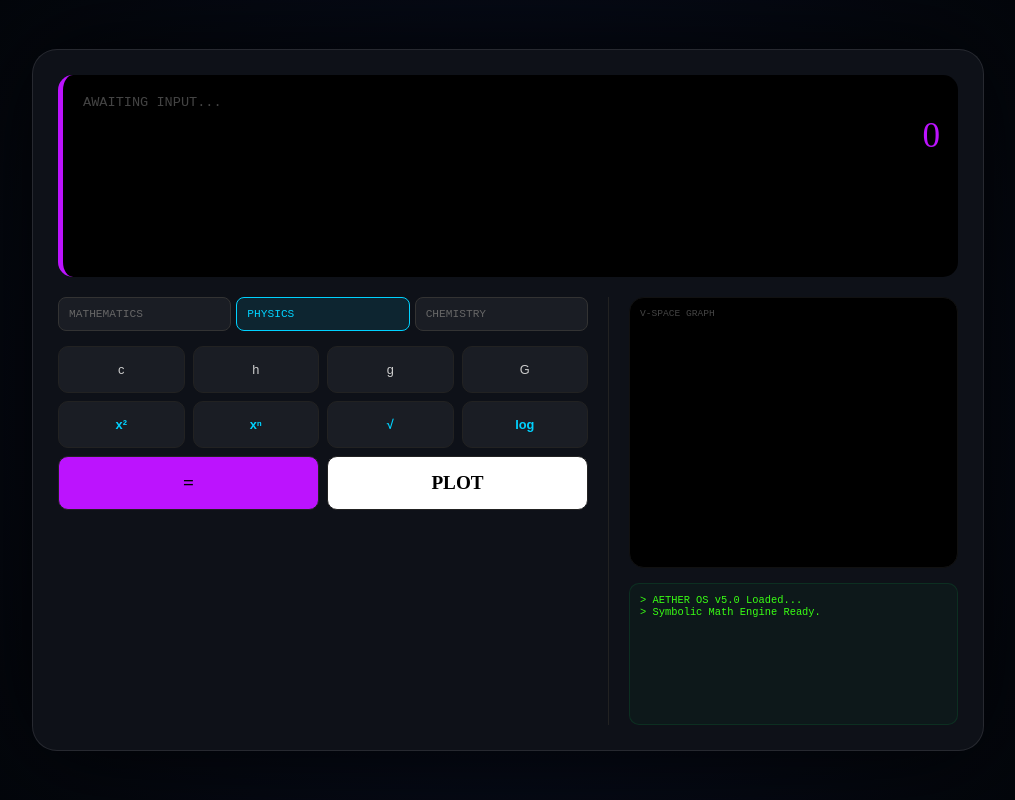
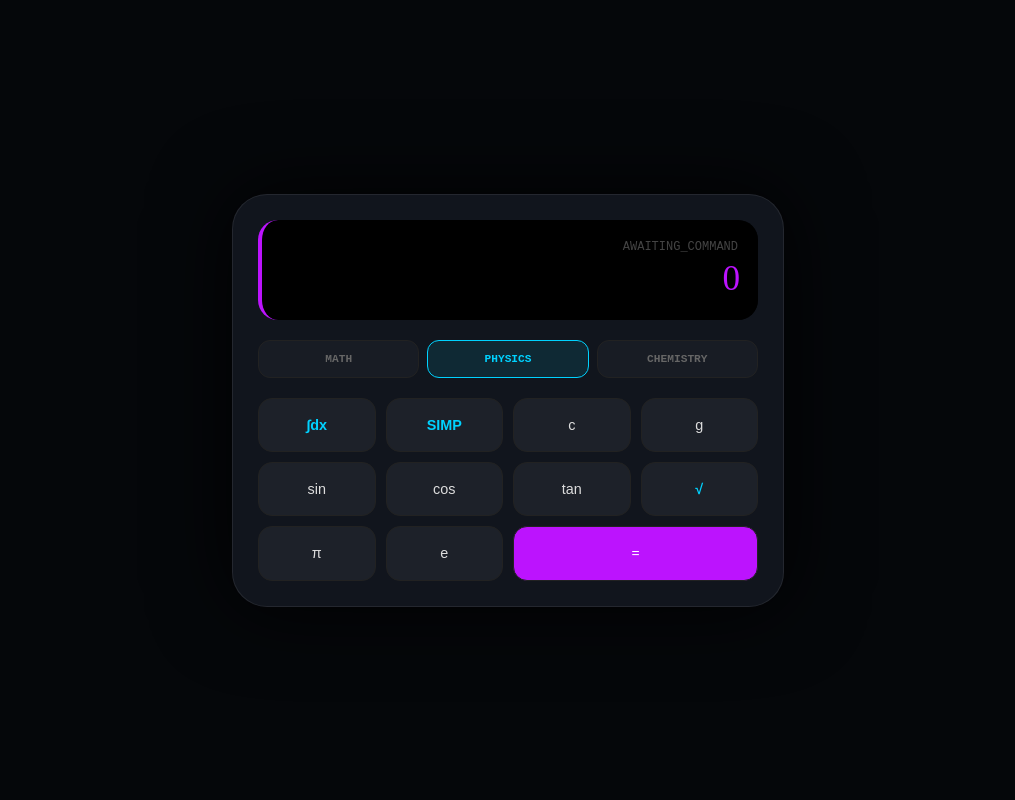
Before and after one commit to yashdeshwal9068-creator/Ultimate-Destroyer-Calculator-PRO, a plain HTML site: page index.html in a window 1280 px wide. Both pictures are taken after a click on the element "PHYSICS". Shown: the whole page, without its empty margins (132-1147 px from the left). Drawn offline with Linux system fonts and the light colour scheme.

Commit message:
Update HTML structure and styling for AETHER-OMNI

```diff
--- a/index.html
+++ b/index.html
@@ -2,90 +2,88 @@
 <html lang="en">
 <head>
     <meta charset="UTF-8">
-    <meta name="viewport" content="width=device-width, initial-scale=1.0">
-    <title>AETHER-ULTIMA | Quantum Symbolic Engine</title>
+    <meta name="viewport" content="width=device-width, initial-scale=1.0, maximum-scale=1.0, user-scalable=no">
+    <title>AETHER-OMNI v6 | Ultimate Suite</title>
+    <!-- Math.js for Symbolic Logic -->
     <script src="https://cdnjs.cloudflare.com"></script>
     <link href="https://fonts.googleapis.com" rel="stylesheet">
     <style>
         :root {
-            --m-color: #00d2ff; --p-color: #bc13fe; --c-color: #39ff14;
-            --bg: #020406; --panel: rgba(15, 18, 25, 0.98);
+            --m-blue: #00d2ff; --p-purple: #bc13fe; --c-green: #39ff14;
+            --bg: #05070a; --glass: rgba(18, 22, 30, 0.98);
         }
 
         body {
-            background: var(--bg); color: #fff; font-family: 'JetBrains Mono', monospace;
+            background-color: var(--bg); color: #fff; font-family: 'JetBrains Mono', monospace;
             margin: 0; display: flex; justify-content: center; align-items: center; height: 100vh;
-            background-image: radial-gradient(circle at 50% 50%, #0a1128 0%, #020406 100%);
+            overflow: hidden; touch-action: manipulation;
         }
 
-        .calc-container {
-            width: 900px; height: 650px; background: var(--panel);
-            border-radius: 25px; border: 1px solid rgba(255,255,255,0.1);
-            display: grid; grid-template-columns: 1fr 350px; gap: 20px; padding: 25px;
-            box-shadow: 0 0 100px rgba(0,0,0,0.9);
+        .calc-box {
+            width: 95%; max-width: 500px; background: var(--glass); padding: 25px;
+            border-radius: 35px; border: 1px solid rgba(255,255,255,0.08);
+            box-shadow: 0 0 80px rgba(0,0,0,0.9); backdrop-filter: blur(30px);
         }
 
-        /* Display System */
-        .display-system {
-            grid-column: span 2; background: #000; border-radius: 15px; padding: 20px;
-            border-left: 5px solid var(--m-color); position: relative;
+        /* Screen with No-Keyboard Input */
+        .screen {
+            background: #000; border-radius: 20px; padding: 20px; margin-bottom: 20px;
+            border-left: 4px solid var(--m-blue); box-shadow: inset 0 0 20px rgba(0,0,0,1);
         }
-        #history { font-size: 0.85rem; color: #444; margin-bottom: 5px; }
-        #main-input { font-family: 'Orbitron'; font-size: 2.2rem; color: var(--m-color); outline: none; border: none; background: transparent; width: 100%; text-align: right; }
+        #hist { font-size: 0.75rem; color: #444; min-height: 18px; text-align: right; }
 
-        /* Left Side: Controls */
-        .control-side { display: flex; flex-direction: column; gap: 15px; }
+        /* inputmode="none" is the secret to blocking the mobile keyboard */
+        #display {
+            width: 100%; border: none; background: transparent; color: var(--m-blue);
+            font-family: 'Orbitron'; font-size: 2.2rem; text-align: right; outline: none;
+            caret-color: var(--m-blue);
+        }
 
-        .mode-tabs { display: flex; gap: 5px; }
-        .tab { flex: 1; padding: 10px; background: rgba(255,255,255,0.05); border: 1px solid #333; color: #666; cursor: pointer; border-radius: 8px; font-size: 0.7rem; transition: 0.3s; }
-        .tab.active { background: rgba(0,210,255,0.1); color: var(--m-color); border-color: var(--m-color); }
+        /* Mode Switcher */
+        .mode-bar { display: flex; gap: 8px; margin-bottom: 20px; }
+        .m-tab {
+            flex: 1; padding: 12px; background: rgba(255,255,255,0.03); border: 1px solid #222;
+            border-radius: 12px; cursor: pointer; font-size: 0.7rem; font-weight: bold;
+            transition: 0.3s; text-align: center; color: #666;
+        }
+        .m-tab.active { background: rgba(0,210,255,0.1); color: var(--m-blue); border-color: var(--m-blue); }
 
-        .btn-grid { display: grid; grid-template-columns: repeat(4, 1fr); gap: 8px; }
-        button { background: rgba(255,255,255,0.05); border: 1px solid #222; color: #ccc; padding: 15px 5px; border-radius: 10px; cursor: pointer; font-size: 0.8rem; transition: 0.2s; }
-        button:hover { background: rgba(255,255,255,0.1); color: #fff; transform: scale(1.02); border-color: #555; }
+        /* Grids */
+        .grid { display: grid; grid-template-columns: repeat(4, 1fr); gap: 10px; }
+        .hidden { display: none; }
 
-        .op { color: var(--m-color); font-weight: bold; }
-        .solve-btn { grid-column: span 2; background: var(--m-color); color: #000; font-weight: bold; font-family: 'Orbitron'; font-size: 1.2rem; }
-        .solve-btn:hover { background: #fff; box-shadow: 0 0 20px var(--m-color); }
+        button {
+            background: rgba(255,255,255,0.05); border: 1px solid #222;
+            color: #ddd; padding: 18px 5px; border-radius: 14px; cursor: pointer;
+            font-size: 0.9rem; transition: 0.15s; user-select: none;
+        }
+        button:active { transform: scale(0.92); background: rgba(255,255,255,0.2); }
 
-        /* Right Side: Visuals */
-        .visual-side { display: flex; flex-direction: column; gap: 15px; border-left: 1px solid #222; padding-left: 20px; }
-        .graph-area { flex-grow: 1; background: #000; border-radius: 15px; border: 1px solid #111; overflow: hidden; position: relative; }
-        canvas { width: 100%; height: 100%; }
-
-        .neural-log { height: 120px; background: rgba(0,255,100,0.03); border: 1px solid rgba(0,255,100,0.1); padding: 10px; font-size: 0.65rem; color: var(--c-color); overflow-y: auto; border-radius: 10px; }
-
-        .hidden { display: none; }
+        .op { color: var(--m-blue); font-weight: bold; }
+        .del { color: #ff4444; font-weight: bold; }
+        .exe { grid-column: span 2; background: linear-gradient(90deg, var(--m-blue), var(--p-purple)); color: #fff; font-weight: bold; font-family: 'Orbitron'; }
     </style>
 </head>
 <body>
 
-<div class="calc-container">
-    <!-- DISPLAY -->
-    <div class="display-system">
-        <div id="history">AWAITING INPUT...</div>
-        <input type="text" id="main-input" value="0" spellcheck="false">
+<div class="calc-box">
+    <div class="screen">
+        <div id="hist">AWAITING_COMMAND</div>
+        <!-- inputmode="none" stops the phone keyboard -->
+        <input type="text" id="display" value="0" inputmode="none" readonly>
     </div>
 
-    <!-- LEFT: CALCULATION CORE -->
-    <div class="control-side">
-        <div class="mode-tabs">
-            <div class="tab active" id="m-tab" onclick="setMode('math')">MATHEMATICS</div>
-            <div class="tab" id="p-tab" onclick="setMode('phys')">PHYSICS</div>
-            <div class="tab" id="c-tab" onclick="setMode('chem')">CHEMISTRY</div>
+    <div class="mode-bar">
+        <div id="t-math" class="m-tab active" onclick="setM('math')">MATH</div>
+        <div id="t-phys" class="m-tab" onclick="setM('phys')">PHYSICS</div>
+        <div id="t-chem" class="m-tab" onclick="setM('chem')">CHEMISTRY</div>
     </div>
 
-        <!-- MATH GRID (WITH CALCULUS) -->
-        <div id="math-grid" class="mode-content">
-            <div class="btn-grid">
+    <!-- MAIN GRID (MATH + CALCULUS) -->
+    <div id="g-math" class="grid">
+        <button class="del" onclick="reset()">AC</button>
+        <button class="del" onclick="back()">⌫</button>
         <button class="op" onclick="ins('derivative(\'', '\', \'x\')')">d/dx</button>
-                <button class="op" onclick="ins('simplify(\'', '\')')">SIMP</button>
-                <button class="op" onclick="ins('det([', '])')">|M|</button>
-                <button style="color:#ff4444" onclick="clr()">AC</button>
-
-                <button onclick="ins('sin(')">sin</button>
-                <button onclick="ins('cos(')">cos</button>
-                <button onclick="ins('tan(')">tan</button>
         <button class="op" onclick="ins('/')">/</button>
 
         <button onclick="ins('7')">7</button><button onclick="ins('8')">8</button><button onclick="ins('9')">9</button>
@@ -98,129 +96,99 @@
         <button class="op" onclick="ins('+')">+</button>
 
         <button onclick="ins('0')">0</button><button onclick="ins('.')">.</button>
-                <button class="solve-btn" onclick="execute()">=</button>
-            </div>
+        <button class="exe" onclick="solve()">=</button>
     </div>
 
-        <!-- PHYSICS GRID -->
-        <div id="phys-grid" class="mode-content hidden">
-            <div class="btn-grid">
+    <!-- PHYSICS GRID (INTEGRATION + CONSTANTS) -->
+    <div id="g-phys" class="grid hidden">
+        <!-- integration syntax: integrate('func', 'var', start, end) -->
+        <button class="op" onclick="ins('integrate(\'', '\', x, 0, 1)')">∫dx</button>
+        <button class="op" onclick="ins('simplify(\'', '\')')">SIMP</button>
         <button onclick="ins('299792458')">c</button>
-                <button onclick="ins('6.626e-34')">h</button>
         <button onclick="ins('9.81')">g</button>
-                <button onclick="ins('6.67e-11')">G</button>
-                <button class="op" onclick="ins('^2')">x²</button>
-                <button class="op" onclick="ins('^')">xⁿ</button>
+
+        <button onclick="ins('sin(')">sin</button><button onclick="ins('cos(')">cos</button><button onclick="ins('tan(')">tan</button>
         <button class="op" onclick="ins('sqrt(')">√</button>
-                <button class="op" onclick="ins('log(')">log</button>
-                <button class="solve-btn" onclick="execute()" style="background:var(--p-color)">=</button>
-                <button class="solve-btn" onclick="draw()" style="background:#fff">PLOT</button>
-            </div>
+
+        <button onclick="ins('pi')">π</button><button onclick="ins('e')">e</button>
+        <button class="exe" onclick="solve()" style="background:var(--p-purple)">=</button>
     </div>
 
     <!-- CHEMISTRY GRID -->
-        <div id="chem-grid" class="mode-content hidden">
-            <div class="btn-grid">
+    <div id="g-chem" class="grid hidden">
         <button onclick="ins('6.022e23')">N<sub>A</sub></button>
         <button onclick="ins('8.314')">R</button>
-                <button onclick="ins('1.008')">H</button>
-                <button onclick="ins('12.01')">C</button>
-                <button onclick="ins('14.01')">N</button>
-                <button onclick="ins('16.00')">O</button>
-                <button onclick="ins('22.99')">Na</button>
-                <button onclick="ins('35.45')">Cl</button>
-                <button class="solve-btn" onclick="execute()" style="background:var(--c-color)">=</button>
         <button onclick="ins('(')">(</button><button onclick="ins(')')">)</button>
-            </div>
-        </div>
-    </div>
 
-    <!-- RIGHT: VISUALIZER -->
-    <div class="visual-side">
-        <div class="graph-area">
-            <canvas id="canvas"></canvas>
-            <div style="position:absolute; top:10px; left:10px; font-size:0.6rem; color:#444;">V-SPACE GRAPH</div>
-        </div>
-        <div class="neural-log" id="log">
-            > AETHER OS v5.0 Loaded...<br>> Symbolic Math Engine Ready.
-        </div>
+        <button onclick="ins('1.008')">H</button><button onclick="ins('12.01')">C</button>
+        <button onclick="ins('14.01')">N</button><button onclick="ins('16.00')">O</button>
+
+        <button onclick="ins('22.99')">Na</button><button onclick="ins('35.45')">Cl</button>
+        <button class="exe" onclick="solve()" style="background:var(--c-green); color:#000;">=</button>
     </div>
 </div>
 
 <script>
-    const input = document.getElementById('main-input');
-    const hist = document.getElementById('history');
-    const log = document.getElementById('log');
-    const canvas = document.getElementById('canvas');
-    const ctx = canvas.getContext('2d');
+    const display = document.getElementById('display');
+    const history = document.getElementById('hist');
 
-    // Advanced Insert: Handles complex functions like derivative('', 'x')
-    function ins(pre, post = "") {
-        const start = input.selectionStart;
-        const end = input.selectionEnd;
-        const text = input.value;
-        input.value = text.slice(0, start) + pre + post + text.slice(end);
-        input.focus();
-        // Move cursor between the quotes/brackets
-        input.setSelectionRange(start + pre.length, start + pre.length);
-    }
-
-    function clr() { input.value = "0"; hist.innerText = ""; }
-
-    function setMode(mode) {
-        document.querySelectorAll('.mode-content').forEach(el => el.classList.add('hidden'));
-        document.querySelectorAll('.tab').forEach(el => el.classList.remove('active'));
-        document.getElementById(mode + '-grid').classList.remove('hidden');
-        document.getElementById(mode[0] + '-tab').classList.add('active');
-
-        const color = mode === 'math' ? 'var(--m-color)' : mode === 'phys' ? 'var(--p-color)' : 'var(--c-color)';
-        document.querySelector('.display-system').style.borderColor = color;
-        input.style.color = color;
-    }
-
-    function execute() {
-        try {
-            let val = input.value;
-            // Process Symbolic Math
-            let result = math.evaluate(val);
-
-            // Format if it's a symbolic derivative object
-            if(result && result.isNode) result = result.toString();
-
-            hist.innerText = val + " =";
-            input.value = result;
-            log.innerHTML += `<br>> Result: ${result}`;
-        } catch (e) {
-            log.innerHTML += `<br>> [!] ERROR: ${e.message}`;
+    // 1. One-Click One-Digit Remove (Backspace)
+    function back() {
+        if (display.value.length > 1) {
+            display.value = display.value.slice(0, -1);
+        } else {
+            display.value = "0";
         }
     }
 
-    function draw() {
-        canvas.width = canvas.offsetWidth;
-        canvas.height = canvas.offsetHeight;
-        ctx.clearRect(0,0,canvas.width, canvas.height);
+    function reset() {
+        display.value = "0";
+        history.innerText = "MEM_PURGED";
+    }
 
-        // Draw Axis
-        ctx.strokeStyle = '#222';
-        ctx.beginPath();
-        ctx.moveTo(canvas.width/2, 0); ctx.lineTo(canvas.width/2, canvas.height);
-        ctx.moveTo(0, canvas.height/2); ctx.lineTo(canvas.width, canvas.height/2);
-        ctx.stroke();
+    // 2. Intelligent Insertion
+    function ins(pre, post = "") {
+        if (display.value === "0") display.value = "";
+        display.value += pre + post;
+    }
 
-        // Plot
-        ctx.strokeStyle = 'cyan';
-        ctx.beginPath();
-        for(let x = -20; x <= 20; x += 0.1) {
+    // 3. Mode Switcher Logic
+    function setM(mode) {
+        document.querySelectorAll('.grid').forEach(g => g.classList.add('hidden'));
+        document.querySelectorAll('.m-tab').forEach(t => t.classList.remove('active'));
+
+        document.getElementById('g-' + mode).classList.remove('hidden');
+        document.getElementById('t-' + mode).classList.add('active');
+
+        let color = mode === 'math' ? 'var(--m-blue)' : mode === 'phys' ? 'var(--p-purple)' : 'var(--c-green)';
+        display.style.color = color;
+        document.querySelector('.screen').style.borderColor = color;
+    }
+
+    // 4. Symbolic & Advanced Calculation Engine
+    function solve() {
         try {
-                let y = math.evaluate(input.value, {x: x});
-                let px = canvas.width/2 + (x * 10);
-                let py = canvas.height/2 - (y * 10);
-                if(x === -20) ctx.moveTo(px, py); else ctx.lineTo(px, py);
-            } catch(e) {}
+            let expr = display.value;
+            let result = math.evaluate(expr);
+
+            // Format result
+            if (typeof result === 'number') result = +result.toFixed(8);
+            if (result && result.isNode) result = result.toString(); // For symbolic d/dx
+
+            history.innerText = expr + " =";
+            display.value = result;
+        } catch (e) {
+            display.value = "SYNTAX_ERR";
+            console.error(e);
         }
-        ctx.stroke();
-        log.innerHTML += "<br>> Function Vector Rendered.";
     }
+
+    // Prevent double-tap zoom which causes lag
+    document.addEventListener('touchstart', function (event) {
+        if (event.touches.length > 1) {
+            event.preventDefault();
+        }
+    }, { passive: false });
 </script>
 
 </body>
```
Lines whose indentation alone changed are shown as unchanged.
